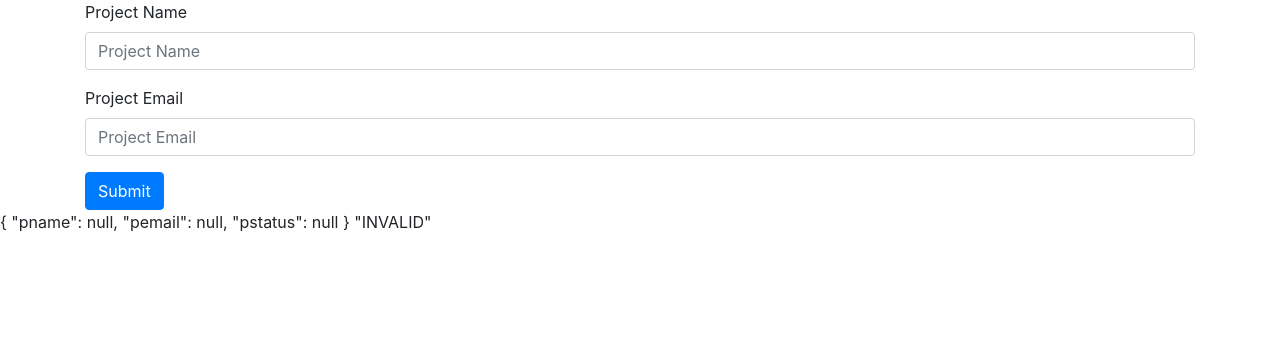
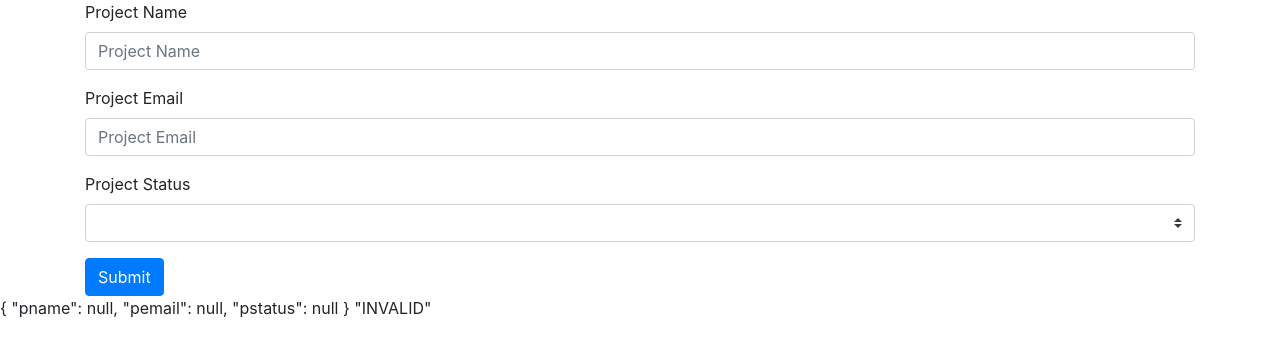
Before and after one commit to Gagandeep39/angular-reative-form-ex2, an Angular app: page / in a window 1280 px wide. Shown: the top 356 px of the page. Built offline with nearby package versions, Linux system fonts and the light colour scheme.

Commit message:
Implemented Status Drop down

```diff
--- a/src/app/app.component.html
+++ b/src/app/app.component.html
@@ -40,6 +40,18 @@
             </div>
         </div>
         <!-- Project Status  -->
+        <div class="form-group">
+            <label for="status">Project Status</label>
+            <select
+            name="status"
+            id="status"
+            formControlName="pstatus"
+            [ngClass]="{'is-invalid': submitted && projectForm.get('pstatus').invalid}"
+            class="custom-select">
+                <option *ngFor="let s of statusList" [value]="s"> {{s}} </option>
+            </select>
+            <div class="invalid-feedback" *ngIf="submitted && projectForm.get('pstatus').invalid">Select a Value</div>
+        </div>
         <!-- Submit Button  -->
         <button type="submit" class="btn btn-primary">Submit</button>
 
--- a/src/app/app.component.ts
+++ b/src/app/app.component.ts
@@ -11,6 +11,7 @@ export class AppComponent implements OnInit {
   projectForm: FormGroup;
   valueChange: any;
   submitted = false;
+  statusList = ['Stable', 'Critical', 'Finished'];
 
   ngOnInit() {
     this.projectForm = new FormGroup({
```
